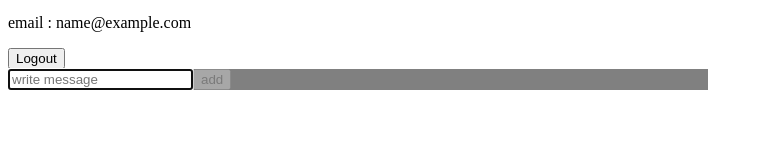
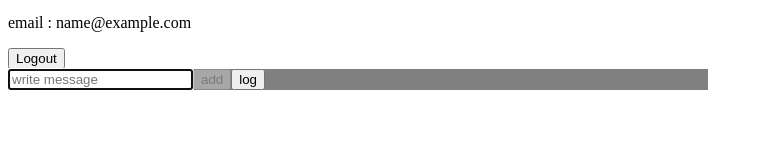
Before and after one commit to filipaskovic/qchat-app, a React (Vite) app: page /sign-up in a window 1280 px wide. Both pictures are taken after typing "Sample", "Sample", "Sample", "name@example.com", "Sample123" into the empty fields and a click on the button "Sign Up". Shown: the part 138-297 px from the top of the page, without its empty margins (0-763 px from the left). Built offline with nearby package versions, Linux system fonts and the light colour scheme.

Commit message:
cuvanje svih poruka u localStorage

```diff
--- a/src/_constants/constants.js
+++ b/src/_constants/constants.js
@@ -3,6 +3,7 @@ export const LOGIN = "LOGIN";
 export const LOGOUT = "LOGOUT";
 export const ADD_MESSAGE = "ADD_MESSAGE";
 export const EDIT_MESSAGE = "EDIT_MESSAGE";
+export const GET_MESSAGES = "GET_MESSAGES";
 export const initState = {
   username: "",
   firstName: "",
--- a/src/_context/chatContext.jsx
+++ b/src/_context/chatContext.jsx
@@ -1,4 +1,4 @@
-import React, { createContext, useContext, useReducer } from "react";
+import React, { createContext, useContext, useEffect, useReducer } from "react";
 import {
   ADD_USER,
   LOGIN,
@@ -7,7 +7,7 @@ import {
   EDIT_MESSAGE,
   initState,
 } from "../_constants/constants";
-import { reducer, currentUsers } from "./reducer";
+import { reducer, currentUsers, currentMessages } from "./reducer";
 
 const ChatContext = createContext();
 
@@ -30,6 +30,7 @@ export const ChatProvider = ({ children }) => {
   const editMessage = (editedMessage) => {
     dispatch({ type: EDIT_MESSAGE, payload: editedMessage });
   };
+
   const currentUser = currentUsers.find((user) => user.logged === true) || null;
 
   return (
@@ -44,6 +45,7 @@ export const ChatProvider = ({ children }) => {
         editMessage,
         currentUsers,
         initState,
+        currentMessages,
       }}>
       {children}
     </ChatContext.Provider>
--- a/src/_context/reducer.js
+++ b/src/_context/reducer.js
@@ -7,8 +7,26 @@ import {
 } from "../_constants/constants";
 import validateUser from "./validateUser";
 
+function getMessages(users) {
+  let messages = [];
+  users.forEach((user) => {
+    messages = messages.concat(
+      user.messages.map((message) => ({
+        id: message.id,
+        username: user.username,
+        text: message.text,
+        time: new Date(message.time),
+        edited: message.edited,
+      }))
+    );
+  });
+
+  messages.sort((a, b) => a.time - b.time);
+  console.log(messages);
+  return messages;
+}
 export let currentUsers = JSON.parse(localStorage.getItem("users")) || [];
-
+export let currentMessages = JSON.parse(localStorage.getItem("messages")) || [];
 const userExist = (currentUsers, action) => {
   return currentUsers?.find(
     (user) =>
@@ -19,6 +37,10 @@ const userExist = (currentUsers, action) => {
 const updateLocalStorage = (users) => {
   currentUsers = users;
   localStorage.setItem("users", JSON.stringify(users));
+};
+const updateMessages = () => {
+  currentMessages = getMessages(currentUsers);
+  localStorage.setItem("messages", JSON.stringify(currentMessages));
 };
 
 export const reducer = (state, action) => {
@@ -32,6 +54,9 @@ export const reducer = (state, action) => {
       const newUser = { ...action.payload, error: null, logged: true };
       const updatedUsers = [...currentUsers, newUser];
       updateLocalStorage(updatedUsers);
+
+      updateMessages();
+
       return currentUsers;
 
     case LOGIN:
@@ -42,6 +67,8 @@ export const reducer = (state, action) => {
             : user
         );
         updateLocalStorage(updatedUsers);
+        updateMessages();
+
         return currentUsers;
       } else {
         return {
@@ -56,6 +83,7 @@ export const reducer = (state, action) => {
         logged: false,
       }));
       updateLocalStorage(updateUsersLoginStatus);
+
       return updateUsersLoginStatus;
     case ADD_MESSAGE:
       const currentUser = currentUsers.find((user) => user.logged === true);
@@ -76,6 +104,8 @@ export const reducer = (state, action) => {
         );
         updateLocalStorage(updatedUsersForAddMessage);
       }
+
+      updateMessages();
       return currentUsers;
 
     case EDIT_MESSAGE:
@@ -95,6 +125,7 @@ export const reducer = (state, action) => {
         user.username === userForEditing.username ? updatedEditedUser : user
       );
       updateLocalStorage(updatedUsersForEditMessage);
+      updateMessages();
       return currentUsers;
 
     default:
--- a/src/_root/pages/Messages.jsx
+++ b/src/_root/pages/Messages.jsx
@@ -4,11 +4,11 @@ import UserMessages from "./UserMessages";
 import OthersMessages from "./OthersMessages";
 
 const Messages = () => {
-  const { currentUsers, currentUser, addMessage } = useChatContext();
-  const [allMessages, setAllMessages] = useState([]);
+  const { currentUser, addMessage, currentMessages, state } = useChatContext();
   const [message, setMessage] = useState("");
 
   const inputRef = useRef(null);
+
   const handleChange = (e) => {
     setMessage(e.target.value);
   };
@@ -26,27 +26,6 @@ const Messages = () => {
     inputRef.current.focus();
   }, [message]);
 
-  useEffect(() => {
-    function getMessages(user) {
-      return user.messages.map((message) => ({
-        id: message.id,
-        username: user.username,
-        text: message.text,
-        time: new Date(message.time),
-        edited: message.edited,
-      }));
-    }
-
-    let messages = [];
-    currentUsers.forEach((user) => {
-      messages = messages.concat(getMessages(user));
-    });
-
-    messages.sort((a, b) => a.time - b.time);
-
-    setAllMessages(messages);
-  }, [currentUsers]);
-
   return (
     <div
       style={{
@@ -55,7 +34,7 @@ const Messages = () => {
         backgroundColor: "gray",
         color: "white",
       }}>
-      {allMessages.map((message, index) =>
+      {currentMessages.map((message, index) =>
         message.username === currentUser.username ? (
           <UserMessages key={index} message={message} inputref={inputRef} />
         ) : (
@@ -74,6 +53,7 @@ const Messages = () => {
       <button disabled={!message.trim()} onClick={handleAddMessage}>
         add
       </button>
+      <button onClick={() => console.log(state)}>log</button>
     </div>
   );
 };
--- a/src/_root/pages/OthersMessages.jsx
+++ b/src/_root/pages/OthersMessages.jsx
@@ -4,12 +4,7 @@ const OthersMessages = ({ message }) => {
   return (
     <div key={message.id}>
       <span>
-        {`${message.username}, ${
-          message.text
-        },  ${message.time.toLocaleTimeString([], {
-          hour: "2-digit",
-          minute: "2-digit",
-        })}`}
+        {`${message.username}, ${message.text}`}
         {message.edited && ", edited"}
       </span>
     </div>
--- a/src/_root/pages/UserMessages.jsx
+++ b/src/_root/pages/UserMessages.jsx
@@ -43,10 +43,6 @@ const UserMessages = ({ message, inputref }) => {
             ref={editInputRef}
             onKeyDown={handleKeyPress}
           />{" "}
-          {message.time.toLocaleTimeString([], {
-            hour: "2-digit",
-            minute: "2-digit",
-          })}
         </span>
         <span>
           <button
@@ -62,12 +58,7 @@ const UserMessages = ({ message, inputref }) => {
     return (
       <div key={message.id} style={{ textAlign: "right" }}>
         <span>
-          {`${
-            message.username
-          }, ${editedMessage},  ${message.time.toLocaleTimeString([], {
-            hour: "2-digit",
-            minute: "2-digit",
-          })}`}
+          {`${message.username}, ${editedMessage}`}
           {message.edited && ", edited"}
         </span>
 
```
